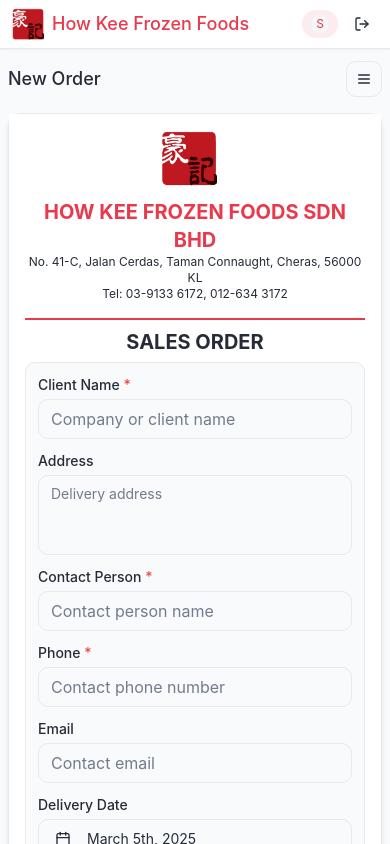
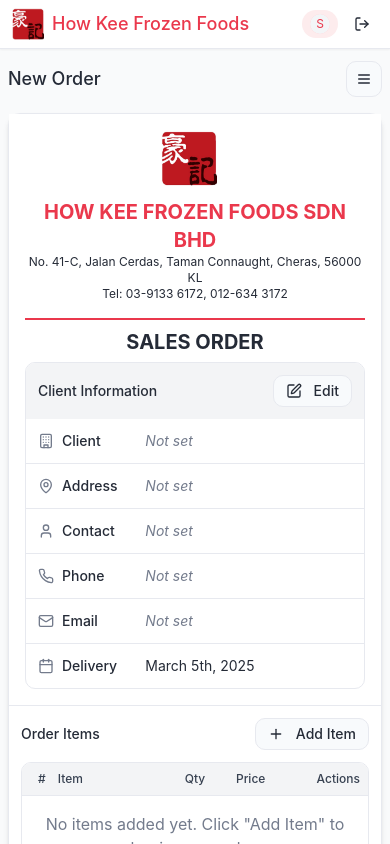
Before and after one commit to mahyancheng/seafood-order-buddy, a React (Vite) app: page /dashboard in a window 390 px wide. Shown: the top 844 px of the page. Built offline with nearby package versions, Linux system fonts and the light colour scheme; sample sign-in values are in the browser's storage.

Commit message:
Refactor OrderForm client info section
Refactor the client information input area in the OrderForm component to improve mobile optimization and match the design of the OrderSummary component.

```diff
--- a/src/components/OrderForm.tsx
+++ b/src/components/OrderForm.tsx
@@ -1,4 +1,3 @@
-
 import React, { useState, useEffect } from "react";
 import { useOrder } from "@/context/OrderContext";
 import { Card, CardContent, CardHeader } from "@/components/ui/card";
@@ -13,7 +12,7 @@ import { Popover, PopoverTrigger, PopoverContent } from "@/components/ui/popover
 import { ScrollArea } from "@/components/ui/scroll-area";
 import { toast } from "sonner";
 import { format } from "date-fns";
-import { CalendarIcon, Plus, Trash2, ChevronDown, Edit, X } from "lucide-react";
+import { CalendarIcon, Plus, Trash2, ChevronDown, Edit, X, User, Building, Phone, Mail, MapPin, Calendar as CalendarIconOutline } from "lucide-react";
 import { cn } from "@/lib/utils";
 import { AlertDialog, AlertDialogAction, AlertDialogCancel, AlertDialogContent, AlertDialogDescription, AlertDialogFooter, AlertDialogHeader, AlertDialogTitle, AlertDialogTrigger } from "@/components/ui/alert-dialog";
 
@@ -54,6 +53,9 @@ const OrderForm: React.FC = () => {
   const [editingItemIndex, setEditingItemIndex] = useState<number | null>(null);
   const [isEditing, setIsEditing] = useState(false);
 
+  // State for editing client info
+  const [isEditingClientInfo, setIsEditingClientInfo] = useState(false);
+
   // Effect to sync cart with orderItems
   useEffect(() => {
     if (cart.length === 0 && orderItems.length === 0) return;
@@ -87,22 +89,6 @@ const OrderForm: React.FC = () => {
   }, [cart, products]);
 
   // Add a new blank row
-  const addNewRow = () => {
-    setOrderItems([
-      ...orderItems,
-      {
-        id: orderItems.length + 1,
-        productId: "",
-        description: "Click to select",
-        quantity: 1,
-        unitPrice: 0,
-        total: 0,
-        notes: "",
-      },
-    ]);
-  };
-
-  // Handle selecting a product
   const handleSelectProduct = (index: number, productId: string) => {
     const product = products.find(p => p.id === productId);
     if (!product) return;
@@ -203,7 +189,7 @@ const OrderForm: React.FC = () => {
   };
 
   // Handle client info changes
-  const handleClientInfoChange = (e: React.ChangeEvent<HTMLInputElement>) => {
+  const handleClientInfoChange = (e: React.ChangeEvent<HTMLInputElement | HTMLTextAreaElement>) => {
     const { name, value } = e.target;
     setClientInfo(prev => ({
       ...prev,
@@ -221,6 +207,22 @@ const OrderForm: React.FC = () => {
   const cancelEditing = () => {
     setEditingItemIndex(null);
     setIsEditing(false);
+  };
+
+  // Add new row function
+  const addNewRow = () => {
+    setOrderItems([
+      ...orderItems,
+      {
+        id: orderItems.length + 1,
+        productId: "",
+        description: "Click to select",
+        quantity: 1,
+        unitPrice: 0,
+        total: 0,
+        notes: "",
+      },
+    ]);
   };
 
   // Handle submit order
@@ -294,91 +296,128 @@ const OrderForm: React.FC = () => {
           <h3 className="font-bold text-xl w-full text-center">SALES ORDER</h3>
         </div>
 
-        {/* Client Information */}
-        <div className="grid grid-cols-1 gap-3 mt-4 border p-3 rounded-md bg-gray-50">
-          <div>
-            <label htmlFor="clientName" className="text-sm font-medium block mb-1">
-              Client Name <span className="text-red-500">*</span>
-            </label>
+        {/* Client Information - Updated to be similar to the order table */}
+        <div className="mt-4 border rounded-md overflow-hidden">
+          <div className="bg-gray-100 p-3 flex justify-between items-center">
+            <h3 className="font-medium text-sm">Client Information</h3>
+            <Button
+              onClick={() => setIsEditingClientInfo(!isEditingClientInfo)}
+              variant="outline"
+              size="sm"
+              className="h-8"
+            >
+              {isEditingClientInfo ? (
+                <>
+                  <X className="mr-1 h-3 w-3" />
+                  Cancel
+                </>
+              ) : (
+                <>
+                  <Edit className="mr-1 h-3 w-3" />
+                  Edit
+                </>
+              )}
+            </Button>
+          </div>
+
+          {isEditingClientInfo ? (
+            <div className="divide-y">
+              <div className="grid grid-cols-12 gap-2 p-3 items-center">
+                <div className="col-span-12 sm:col-span-3 flex items-center text-sm font-medium">
+                  <Building className="h-4 w-4 mr-2 text-muted-foreground" />
+                  Client Name <span className="text-red-500 ml-1">*</span>
+                </div>
+                <div className="col-span-12 sm:col-span-9">
                   <Input
-              id="clientName"
                     name="name"
                     value={clientInfo.name}
                     onChange={handleClientInfoChange}
                     placeholder="Company or client name"
                     required
+                    className="h-9"
                   />
                 </div>
+              </div>
 
-          <div>
-            <label htmlFor="address" className="text-sm font-medium block mb-1">
+              <div className="grid grid-cols-12 gap-2 p-3 items-center">
+                <div className="col-span-12 sm:col-span-3 flex items-center text-sm font-medium">
+                  <MapPin className="h-4 w-4 mr-2 text-muted-foreground" />
                   Address
-            </label>
+                </div>
+                <div className="col-span-12 sm:col-span-9">
                   <Textarea
-              id="address"
                     name="address"
                     value={clientInfo.address}
-              onChange={(e) => setClientInfo(prev => ({ ...prev, address: e.target.value }))}
+                    onChange={handleClientInfoChange}
                     placeholder="Delivery address"
                     className="resize-none h-16"
                   />
                 </div>
+              </div>
 
-          <div className="grid grid-cols-1 sm:grid-cols-2 gap-3">
-            <div>
-              <label htmlFor="contactPerson" className="text-sm font-medium block mb-1">
-                Contact Person <span className="text-red-500">*</span>
-              </label>
+              <div className="grid grid-cols-12 gap-2 p-3 items-center">
+                <div className="col-span-12 sm:col-span-3 flex items-center text-sm font-medium">
+                  <User className="h-4 w-4 mr-2 text-muted-foreground" />
+                  Contact Person <span className="text-red-500 ml-1">*</span>
+                </div>
+                <div className="col-span-12 sm:col-span-9">
                   <Input
-                id="contactPerson"
                     name="contactPerson"
                     value={clientInfo.contactPerson}
                     onChange={handleClientInfoChange}
                     placeholder="Contact person name"
                     required
+                    className="h-9"
                   />
                 </div>
+              </div>
 
-            <div>
-              <label htmlFor="phone" className="text-sm font-medium block mb-1">
-                Phone <span className="text-red-500">*</span>
-              </label>
+              <div className="grid grid-cols-12 gap-2 p-3 items-center">
+                <div className="col-span-12 sm:col-span-3 flex items-center text-sm font-medium">
+                  <Phone className="h-4 w-4 mr-2 text-muted-foreground" />
+                  Phone <span className="text-red-500 ml-1">*</span>
+                </div>
+                <div className="col-span-12 sm:col-span-9">
                   <Input
-                id="phone"
                     name="phone"
                     value={clientInfo.phone}
                     onChange={handleClientInfoChange}
                     placeholder="Contact phone number"
                     required
+                    className="h-9"
                   />
                 </div>
               </div>
 
-          <div className="grid grid-cols-1 sm:grid-cols-2 gap-3">
-            <div>
-              <label htmlFor="email" className="text-sm font-medium block mb-1">
+              <div className="grid grid-cols-12 gap-2 p-3 items-center">
+                <div className="col-span-12 sm:col-span-3 flex items-center text-sm font-medium">
+                  <Mail className="h-4 w-4 mr-2 text-muted-foreground" />
                   Email
-              </label>
+                </div>
+                <div className="col-span-12 sm:col-span-9">
                   <Input
-                id="email"
                     name="email"
                     type="email"
                     value={clientInfo.email}
                     onChange={handleClientInfoChange}
                     placeholder="Contact email"
+                    className="h-9"
                   />
                 </div>
+              </div>
 
-            <div>
-              <label htmlFor="deliveryDate" className="text-sm font-medium block mb-1">
+              <div className="grid grid-cols-12 gap-2 p-3 items-center">
+                <div className="col-span-12 sm:col-span-3 flex items-center text-sm font-medium">
+                  <CalendarIconOutline className="h-4 w-4 mr-2 text-muted-foreground" />
                   Delivery Date
-              </label>
+                </div>
+                <div className="col-span-12 sm:col-span-9">
                   <Popover>
                     <PopoverTrigger asChild>
                       <Button
                         variant="outline"
                         className={cn(
-                      "w-full justify-start text-left font-normal",
+                          "w-full justify-start text-left font-normal h-9",
                           !deliveryDate && "text-muted-foreground"
                         )}
                       >
@@ -398,6 +437,74 @@ const OrderForm: React.FC = () => {
                   </Popover>
                 </div>
               </div>
+            </div>
+          ) : (
+            <div className="divide-y">
+              <div className="grid grid-cols-12 gap-2 p-3 hover:bg-gray-50">
+                <div className="col-span-4 sm:col-span-3 flex items-center text-sm font-medium">
+                  <Building className="h-4 w-4 mr-2 text-muted-foreground" />
+                  Client
+                </div>
+                <div className="col-span-8 sm:col-span-9 text-sm">
+                  {clientInfo.name || <span className="text-muted-foreground italic">Not set</span>}
+                </div>
+              </div>
+
+              <div className="grid grid-cols-12 gap-2 p-3 hover:bg-gray-50">
+                <div className="col-span-4 sm:col-span-3 flex items-center text-sm font-medium">
+                  <MapPin className="h-4 w-4 mr-2 text-muted-foreground" />
+                  Address
+                </div>
+                <div className="col-span-8 sm:col-span-9 text-sm">
+                  {clientInfo.address ? (
+                    <span className="whitespace-pre-line">{clientInfo.address}</span>
+                  ) : (
+                    <span className="text-muted-foreground italic">Not set</span>
+                  )}
+                </div>
+              </div>
+
+              <div className="grid grid-cols-12 gap-2 p-3 hover:bg-gray-50">
+                <div className="col-span-4 sm:col-span-3 flex items-center text-sm font-medium">
+                  <User className="h-4 w-4 mr-2 text-muted-foreground" />
+                  Contact
+                </div>
+                <div className="col-span-8 sm:col-span-9 text-sm">
+                  {clientInfo.contactPerson || <span className="text-muted-foreground italic">Not set</span>}
+                </div>
+              </div>
+
+              <div className="grid grid-cols-12 gap-2 p-3 hover:bg-gray-50">
+                <div className="col-span-4 sm:col-span-3 flex items-center text-sm font-medium">
+                  <Phone className="h-4 w-4 mr-2 text-muted-foreground" />
+                  Phone
+                </div>
+                <div className="col-span-8 sm:col-span-9 text-sm">
+                  {clientInfo.phone || <span className="text-muted-foreground italic">Not set</span>}
+                </div>
+              </div>
+
+              <div className="grid grid-cols-12 gap-2 p-3 hover:bg-gray-50">
+                <div className="col-span-4 sm:col-span-3 flex items-center text-sm font-medium">
+                  <Mail className="h-4 w-4 mr-2 text-muted-foreground" />
+                  Email
+                </div>
+                <div className="col-span-8 sm:col-span-9 text-sm">
+                  {clientInfo.email || <span className="text-muted-foreground italic">Not set</span>}
+                </div>
+              </div>
+
+              <div className="grid grid-cols-12 gap-2 p-3 hover:bg-gray-50">
+                <div className="col-span-4 sm:col-span-3 flex items-center text-sm font-medium">
+                  <CalendarIconOutline className="h-4 w-4 mr-2 text-muted-foreground" />
+                  Delivery
+                </div>
+                <div className="col-span-8 sm:col-span-9 text-sm">
+                  {deliveryDate ? format(deliveryDate, "PPP") : <span className="text-muted-foreground italic">Not set</span>}
+                </div>
+              </div>
+            </div>
+          )}
         </div>
       </CardHeader>
 
```
Lines whose indentation alone changed are shown as unchanged.
